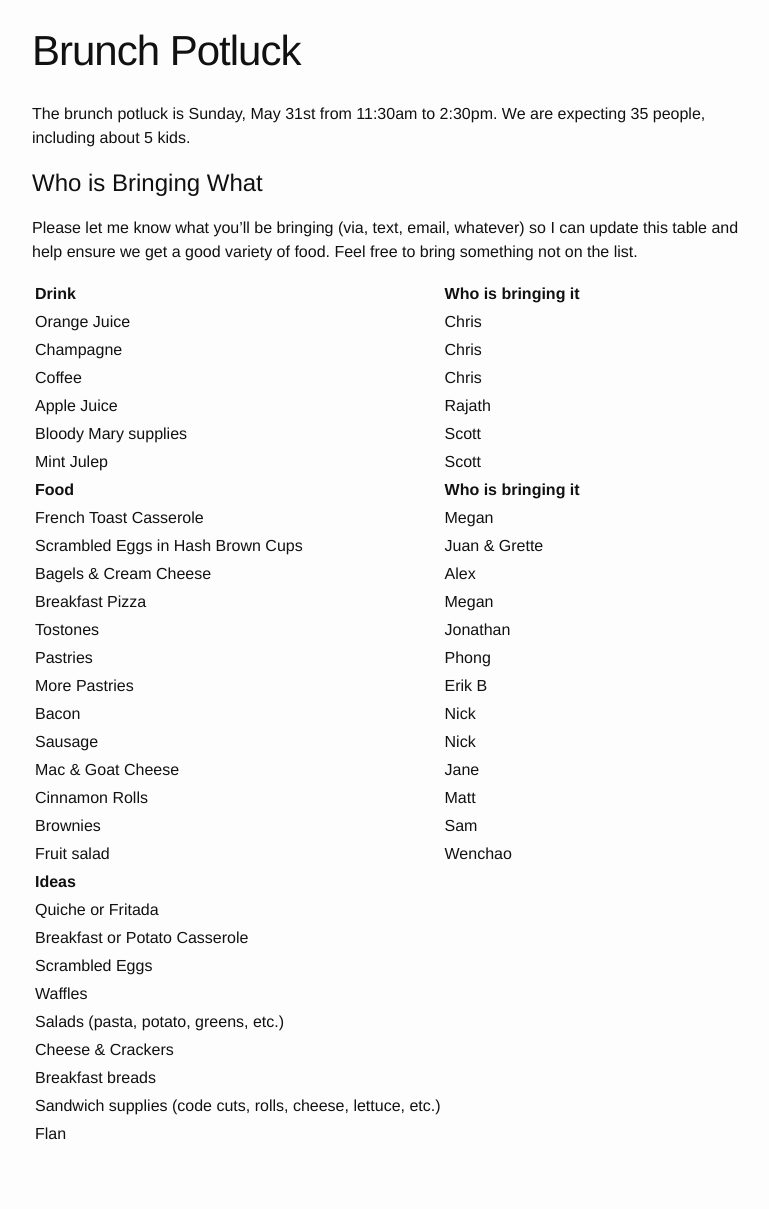
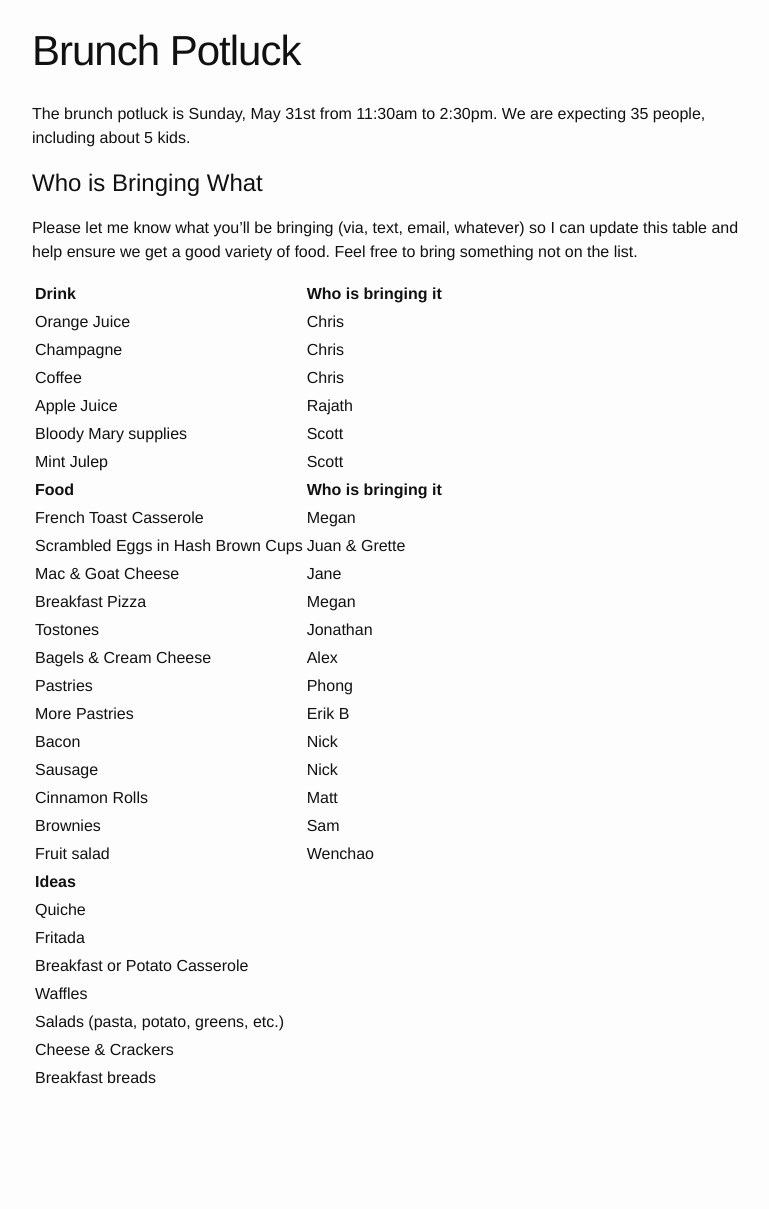
Before and after one commit to chlady/chlady.github.io, a Jekyll site: the page built from brunch.md, in a window 1280 px wide. Shown: the whole page, without its empty margins (238-1007 px from the left). Built offline with Jekyll 4.4.1, drawn with Linux system fonts in a browser that asks for light colours; after the commit the page ends 1153 px from its top, so only the background shows below that.

Commit message:
Sticks entré-type stuff at the top

```diff
--- a/brunch.md
+++ b/brunch.md
@@ -23,24 +23,22 @@ Please let me know what you'll be bringing (via, text, email, whatever) so I can
 | **Food** | **Who is bringing it**
 | French Toast Casserole | Megan
 | Scrambled Eggs in Hash Brown Cups | Juan & Grette
-| Bagels & Cream Cheese | Alex
+| Mac & Goat Cheese | Jane
 | Breakfast Pizza | Megan
 | Tostones | Jonathan
+| Bagels & Cream Cheese | Alex
 | Pastries | Phong
 | More Pastries | Erik B
 | Bacon | Nick
 | Sausage | Nick
-| Mac & Goat Cheese | Jane
 | Cinnamon Rolls | Matt
 | Brownies | Sam
 | Fruit salad | Wenchao
 | **Ideas** |
-| Quiche or Fritada |
+| Quiche
+| Fritada
 | Breakfast or Potato Casserole |
-| Scrambled Eggs |
 | Waffles |
 | Salads (pasta, potato, greens, etc.) |
 | Cheese & Crackers |
 | Breakfast breads |
-| Sandwich supplies (code cuts, rolls, cheese, lettuce, etc.) |
-| Flan |
```
